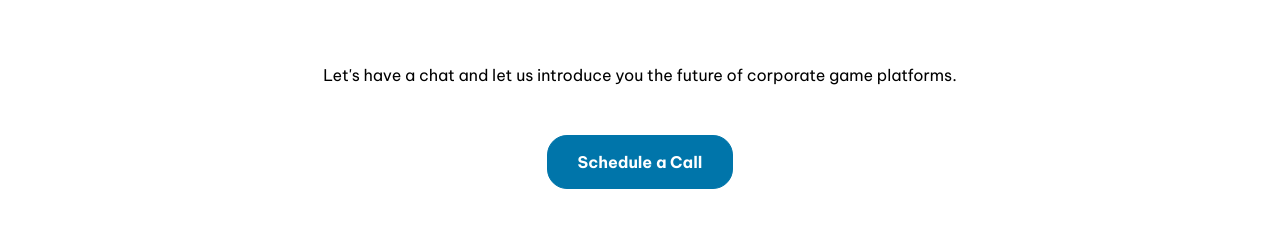
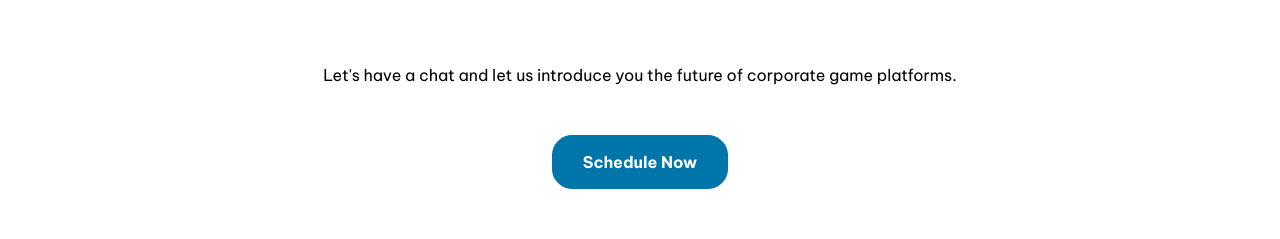
Before and after one commit to Gogulan12/AmazingAppVentures, a React (Create React App) app: page / in a window 1280 px wide. Shown: the part 5100-5339 px from the top of the page. Built offline with nearby package versions, Linux system fonts and the light colour scheme.

Commit message:
updated contact section

```diff
--- a/src/Components/ContactSection/Contact.js
+++ b/src/Components/ContactSection/Contact.js
@@ -12,6 +12,7 @@ function Contact() {
       <section className="contact-us">
         <div className="contact-form">
           <h2>Contact Us</h2>
+
           <form>
             <label htmlFor="name">Name:</label>
             <input type="text" id="name" name="name" required />
@@ -44,7 +45,9 @@ function Contact() {
             Let's have a chat and let us introduce you the future of corporate
             game platforms.
           </p>
-          <button>Schedule a Call</button>
+          <a href="tel:+18888682386">
+            <button>Schedule Now</button>
+          </a>
         </div>
       </section>
     </div>
```
